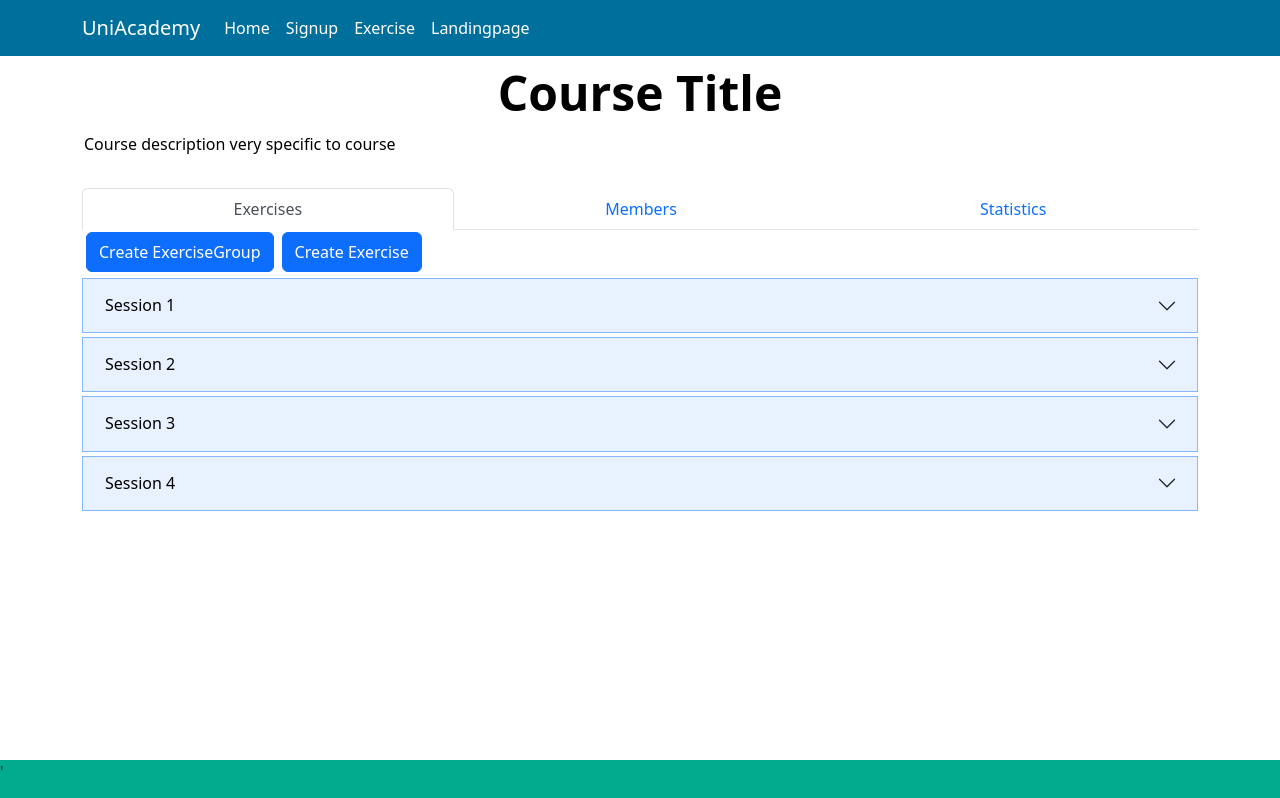
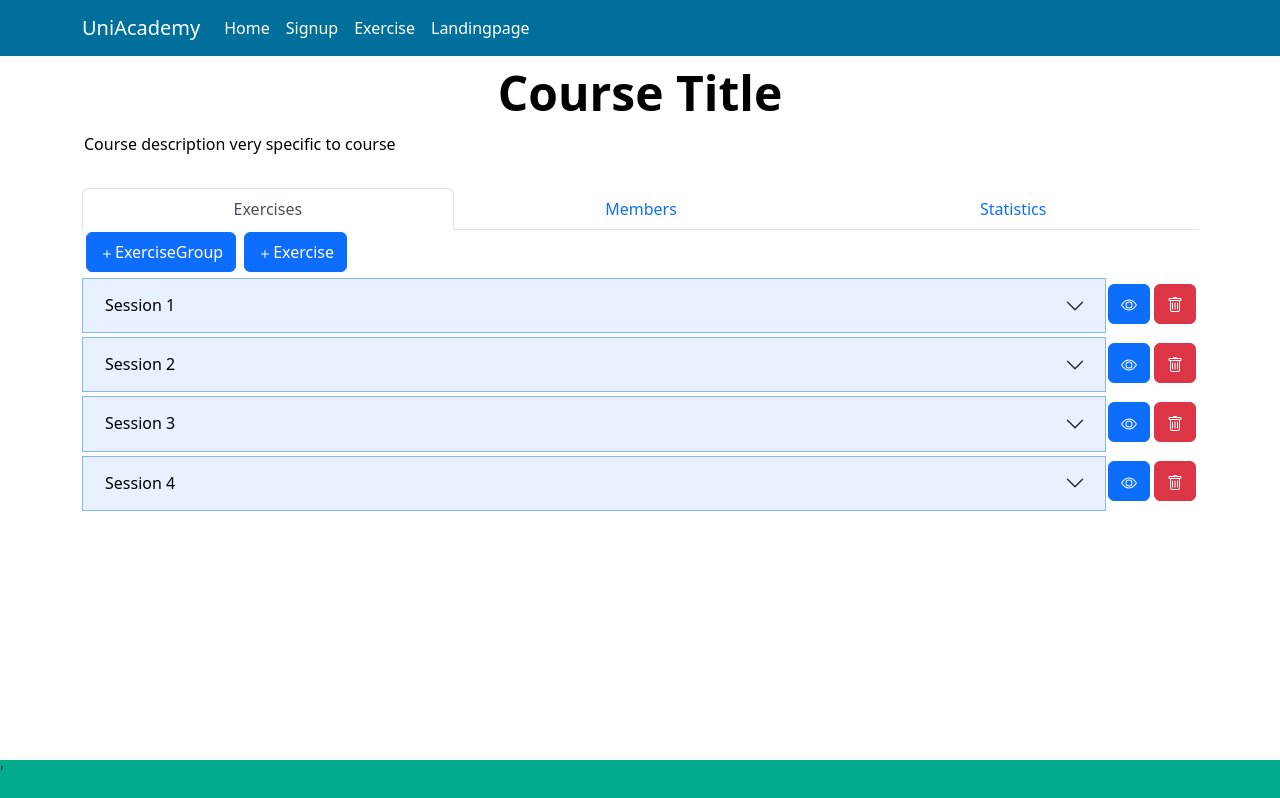
Before and after one commit to KrisMP99/P7, a React (Create React App) app in the folder P7WebApp/src/p7webapp.webui/: page /course/1 in a window 1280 px wide. Built offline with nearby package versions, Linux system fonts and the light colour scheme.

Commit message:
Updated course page

```diff
--- a/P7WebApp/src/p7webapp.webui/package.json
+++ b/P7WebApp/src/p7webapp.webui/package.json
@@ -15,6 +15,7 @@
     "bootstrap": "^5.2.1",
     "react": "^18.2.0",
     "react-bootstrap": "^2.5.0",
+    "react-bootstrap-icons": "^1.9.1",
     "react-dom": "^18.2.0",
     "react-router-dom": "^6.4.0",
     "react-scripts": "5.0.1",
--- a/P7WebApp/src/p7webapp.webui/src/App.css
+++ b/P7WebApp/src/p7webapp.webui/src/App.css
@@ -44,3 +44,12 @@
 .space-from-navbar {
     margin-top: 8%;
 }
+
+.btn-1 {
+  height: 40px;
+  margin: 0 4px;
+}
+.btn-2 {
+  height: 40px;
+  margin: 0 2px;
+}
--- a/P7WebApp/src/p7webapp.webui/src/Components/Course/Course.css
+++ b/P7WebApp/src/p7webapp.webui/src/Components/Course/Course.css
@@ -5,6 +5,11 @@
 .create-btns {
     margin: 2px 4px;
     height: 40px;
+    display: flex;
+}
+
+.is-invisible {
+    opacity: 0.5;
 }
 
 .input-field {
--- a/P7WebApp/src/p7webapp.webui/src/Components/Course/Course.tsx
+++ b/P7WebApp/src/p7webapp.webui/src/Components/Course/Course.tsx
@@ -1,17 +1,18 @@
 import React, { useEffect, useRef, useState } from 'react';
-import { Accordion, Button, Container } from 'react-bootstrap';
-import AccordionBody from 'react-bootstrap/esm/AccordionBody';
-import AccordionHeader from 'react-bootstrap/esm/AccordionHeader';
-import { useParams } from 'react-router-dom';
+import { Button, Container } from 'react-bootstrap';
 import { User } from '../../App';
 import Tab from 'react-bootstrap/Tab';
 import Tabs from 'react-bootstrap/Tabs';
 import './Course.css';
-import CreateExerciseModal, { ShowModal } from '../Modals/CreateExerciseModal/CreateExerciseModal';
+import { ShowModal } from '../Modals/CreateExerciseModal/CreateExerciseModal';
+import ExerciseOverview from './ExerciseOverview/ExerciseOverview';
+import DeleteConfirmModal, { DeleteElementType, ShowDeleteConfirmModal } from '../Modals/DeleteConfirmModal/DeleteConfirmModal';
+import { Plus } from 'react-bootstrap-icons';
 
 export interface ExerciseGroup {
     id: number;
     title: string;
+    isVisible: boolean;
 }
 
 export interface Exercise {
@@ -35,93 +36,48 @@ interface CourseProps {
 }
 
 export default function Course(props: CourseProps) {
-    const params = useParams();
+    const openDeleteExerciseModalRef = useRef<ShowDeleteConfirmModal>(null);
     const [isOwner, setIsOwner] = useState<boolean>(false);
-    const [course, setCourse] = useState<Course|null>(null);
+    const [course, setCourse] = useState<Course | null>(null);
 
     //DUMMY DATA:
-    const exGroups: ExerciseGroup[] = [{id: 0, title:"Session 1"}, {id: 1, title:"Session 2"}, {id: 2, title:"Session 3"}, {id: 3, title:"Session 4"}];
+    const exGroups: ExerciseGroup[] = [
+        { id: 0, title: "Session 1", isVisible: true },
+        { id: 1, title: "Session 2", isVisible: true },
+        { id: 2, title: "Session 3", isVisible: true },
+        { id: 3, title: "Session 4", isVisible: true }
+    ];
     const ex: Exercise[] = [
-        {id:0, exerciseGroupId:0, title:'Exercise 1', isVisible:true},
-        {id:1, exerciseGroupId:1, title:'Exercise 1', isVisible:true},
-        {id:2, exerciseGroupId:1, title:'Exercise 2', isVisible:true},
-        {id:3, exerciseGroupId:2, title:'Exercise 1', isVisible:true},
-        {id:4, exerciseGroupId:2, title:'Exercise 2', isVisible:true},
-        {id:5, exerciseGroupId:2, title:'Exercise 3', isVisible:true},
-        {id:6, exerciseGroupId:3, title:'Exercise 1', isVisible:true},
-        {id:7, exerciseGroupId:3, title:'Exercise 2', isVisible:true},
-        {id:8, exerciseGroupId:3, title:'Exercise 3', isVisible:true},
-        {id:9, exerciseGroupId:3, title:'Exercise 4', isVisible:true}
+        { id: 0, exerciseGroupId: 0, title: 'Exercise 1', isVisible: true },
+        { id: 1, exerciseGroupId: 1, title: 'Exercise 1', isVisible: true },
+        { id: 2, exerciseGroupId: 1, title: 'Exercise 2', isVisible: true },
+        { id: 3, exerciseGroupId: 2, title: 'Exercise 1', isVisible: true },
+        { id: 4, exerciseGroupId: 2, title: 'Exercise 2', isVisible: true },
+        { id: 5, exerciseGroupId: 2, title: 'Exercise 3', isVisible: true },
+        { id: 6, exerciseGroupId: 3, title: 'Exercise 1', isVisible: true },
+        { id: 7, exerciseGroupId: 3, title: 'Exercise 2', isVisible: true },
+        { id: 8, exerciseGroupId: 3, title: 'Exercise 3', isVisible: true },
+        { id: 9, exerciseGroupId: 3, title: 'Exercise 4', isVisible: true }
     ]
 
 
-    useEffect(()=>{
+    useEffect(() => {
         //Fetch course here and set it
         if (props.user.id === course?.ownerId && !isOwner) {
             setIsOwner(true);
         }
-        setCourse({title: 'Course Title', description: 'Course description very specific to course', exerciseGroups: exGroups, exercises: ex, ownerId: 0});
-    },  [course?.ownerId]);
+        setCourse({ title: 'Course Title', description: 'Course description very specific to course', exerciseGroups: exGroups, exercises: ex, ownerId: 0 });
+    }, [course?.ownerId]);
 
-    let exerciseGroupElements: JSX.Element[] = [];
-    if (course && course.exerciseGroups.length > 0 && course.exercises) {
-        exerciseGroupElements = course.exerciseGroups.map((value, index, array) => {
-            const exerciseElements: JSX.Element[] = course.exercises.filter((val) => {
-                return val.exerciseGroupId === value.id;
-            }).map((val, id, arr) => {
-                return (
-                    <div key={id} className='exercise-container d-flex' onClick={(e)=>{
-                        console.log("Opening exercise");
-                    }}>
-                        <div className='exercise-title'>{val.title}</div>
-                        <div className='exercise-owner-container' style={{display:isOwner?'':'none'}}>
-                            <button onClick={(e) => {
-                                e.stopPropagation();
-                                console.log("Opening exercise in edit mode");
-                            }}>
-                                Edit
-                            </button>
-                            <button onClick={(e) => {
-                                e.stopPropagation();
-                                console.log("Deleting exercise");
-                            }}>
-                                Delete
-                            </button>
-                        </div>
-                    </div>
-                )
-            });
-            return (
-            <Accordion key={index}>
-                <AccordionHeader>
-                    <input
-                        className='input-field'
-                        value={value.title}
-                        onChange={(e)=>{
-                            if (course && e.target.value !== value.title) {
-                                let exerciseGroups = [...course.exerciseGroups]
-                                exerciseGroups[exerciseGroups.findIndex((val) => val.id === value.id)].title = e.target.value;
-                                setCourse({...course, exerciseGroups: exerciseGroups});
-                            }
-                        }}
-                        readOnly={!isOwner}
-                    />
-                </AccordionHeader>
-                <AccordionBody>
-                    {exerciseElements}
-                </AccordionBody>
-            </Accordion>)
-        });
-    }
     return (
         <Container>
             <div className='course-title-container'>
                 <input
                     className='input-field course-title'
                     value={course ? course.title : 'Title'}
-                    onChange={(e)=>{
+                    onChange={(e) => {
                         if (course && e.target.value !== course?.title) {
-                            setCourse({...course, title: e.target.value});
+                            setCourse({ ...course, title: e.target.value });
                         }
                     }}
                     readOnly={!isOwner}
@@ -131,9 +87,9 @@ export default function Course(props: CourseProps) {
                 <textarea
                     className='text-area'
                     value={course ? course.description : 'Description here'}
-                    onChange={(e)=>{
+                    onChange={(e) => {
                         if (course && e.target.value !== course?.description) {
-                            setCourse({...course, description: e.target.value});
+                            setCourse({ ...course, description: e.target.value });
                         }
                     }}
                     readOnly={!isOwner}
@@ -142,24 +98,30 @@ export default function Course(props: CourseProps) {
             <div className='course-exercises-container'>
                 <Tabs defaultActiveKey={'exercises'} fill={isOwner}>
                     <Tab eventKey={'exercises'} title={'Exercises'}>
-                        <div className='d-flex'>
+                        <div className={'d-flex' + (isOwner?'':' d-none')}>
                             <Button className={'create-btns'} onClick={() => {
                                 let groups = [...course?.exerciseGroups!,
-                                    {
-                                        id: Math.max(...course!.exerciseGroups?.map(o => o.id), 0) + 1,
-                                        title: 'New group added'
-                                    }];
-                                setCourse({...course!, exerciseGroups: groups});
+                                {
+                                    id: Math.max(...course!.exerciseGroups?.map(o => o.id), 0) + 1,
+                                    title: 'New group added',
+                                    isVisible: true
+                                }];
+                                setCourse({ ...course!, exerciseGroups: groups });
                             }}>
-                                Create ExerciseGroup
+                                <Plus/>ExerciseGroup
                             </Button>
                             <Button className={'create-btns'} onClick={() => {
                                 props.openCreateExerciseModalRef.current?.handleShow();
                             }}>
-                                Create Exercise
+                                <Plus/>Exercise
                             </Button>
                         </div>
-                        {exerciseGroupElements}
+                        <ExerciseOverview
+                            course={course}
+                            changeCourse={(newCourse: Course) => { setCourse(newCourse) }}
+                            openDeleteExerciseModalRef={openDeleteExerciseModalRef}
+                            isOwner={isOwner}
+                        />
                     </Tab>
                     <Tab eventKey={'members'} title={'Members'}>
                         <p>Member overview here.</p>
@@ -169,6 +131,21 @@ export default function Course(props: CourseProps) {
                     </Tab>
                 </Tabs>
             </div>
+            <DeleteConfirmModal
+                ref={openDeleteExerciseModalRef}
+                confirmDelete={(id: number, type: DeleteElementType) => {
+                    if(course) {
+                        if(type === DeleteElementType.EXERCISE) {
+                            let newExercises = course.exercises.filter((ex) => ex.id !== id);
+                            setCourse({...course, exercises: newExercises});
+                        }
+                        else if (type === DeleteElementType.EXERCISEGROUP) {
+                            let newExerciseGroups = course.exerciseGroups.filter((group) => group.id !== id)
+                            setCourse({...course, exerciseGroups: newExerciseGroups});
+                        }
+                    }
+                }}
+            />
         </Container>
     )
 }
--- /dev/null
+++ b/P7WebApp/src/p7webapp.webui/src/Components/Course/ExerciseOverview/ExerciseOverview.tsx
@@ -0,0 +1,129 @@
+import React, { useEffect, useState } from 'react'
+import { Accordion, Button } from 'react-bootstrap';
+import AccordionBody from 'react-bootstrap/esm/AccordionBody';
+import AccordionHeader from 'react-bootstrap/esm/AccordionHeader';
+import { Course } from '../Course';
+import '../Course.css';
+import { DeleteElementType, ShowDeleteConfirmModal } from '../../Modals/DeleteConfirmModal/DeleteConfirmModal';
+import '../../../App.css';
+import { Eye, EyeSlash, Pencil, Trash } from 'react-bootstrap-icons';
+
+interface ExerciseOverviewProps {
+    changeCourse: (course: Course) => void;
+    course: Course | null;
+    openDeleteExerciseModalRef: React.RefObject<ShowDeleteConfirmModal>;
+    isOwner: boolean;
+}
+
+export default function ExerciseOverview(props: ExerciseOverviewProps) {
+    const [course, setCourse] = useState<Course | null>(props.course);
+    const [isOwner, setIsOwner] = useState<boolean>(props.isOwner);
+
+    useEffect(() => {
+        setCourse(props.course);
+    }, [props.course?.exerciseGroups, props.course?.exercises]);
+    useEffect(() => {
+        setIsOwner(props.isOwner);
+    }, [props.isOwner]);
+
+    //Goes through every group and finds all exercises with a coresponding ID
+    //Afterwards we create each group and places the exercises inside.
+    let exerciseGroupElements: JSX.Element[] = [];
+    if (course && course.exerciseGroups.length > 0 && course.exercises) {
+        exerciseGroupElements = course.exerciseGroups.filter((group) => {
+
+            return (!isOwner ? group.isVisible : true);
+
+        }).map((value, index) => {
+
+            //Creates the exercise elements below:
+            const exerciseElements: JSX.Element[] = course.exercises.filter((val) => {
+
+                return val.exerciseGroupId === value.id && (!isOwner ? val.isVisible : true);
+
+            }).map((val, id) => {
+
+                let visibilityElement: JSX.Element = val.isVisible ? (<Eye />) : (<EyeSlash />);
+
+                return (
+                    <div key={id} className={'exercise-container d-flex ' + (!val.isVisible && 'is-invisible')} onClick={(e) => {
+                        console.log("Opening exercise");
+                    }}>
+                        <div className='exercise-title'>{val.title}</div>
+                        <div className={'exercise-owner-container'} style={{ display: props.isOwner ? '' : 'none' }}>
+                            <Button onClick={(e) => {
+                                e.stopPropagation();
+                                let updatedExercises = course.exercises.map((ex) => {
+                                    if (ex.id === val.id) return { ...ex, isVisible: !ex.isVisible }
+                                    else return ex;
+                                })
+                                props.changeCourse({ ...course, exercises: updatedExercises })
+                            }}>
+                                {visibilityElement}
+                            </Button>
+                            <Button onClick={(e) => {
+                                e.stopPropagation();
+                                console.log("Opening exercise in edit mode");
+                            }}>
+                                <Pencil />
+                            </Button>
+                            <Button variant='danger' onClick={(e) => {
+                                e.stopPropagation();
+                                props.openDeleteExerciseModalRef.current?.handleShow(val.title, val.id, DeleteElementType.EXERCISE);
+                            }}>
+                                <Trash />
+                            </Button>
+                        </div>
+                    </div>
+                )
+            });
+
+            return (
+                <Accordion key={index}>
+                    <div className='d-flex align-items-center flex-grow-1'>
+                        <AccordionHeader className={'flex-grow-1' + (value.isVisible ? '' : ' is-invisible')}>
+                            <input
+                                className='input-field'
+                                value={value.title}
+                                onChange={(e) => {
+                                    if (course && e.target.value !== value.title) {
+                                        let exerciseGroups = [...course.exerciseGroups]
+                                        exerciseGroups[exerciseGroups.findIndex((val) => val.id === value.id)].title = e.target.value;
+                                        setCourse({ ...course, exerciseGroups: exerciseGroups });
+                                    }
+                                }}
+                                readOnly={!props.isOwner}
+                            />
+                        </AccordionHeader>
+                        {props.isOwner &&
+                            (<div>
+                                <Button className={'btn-2'} onClick={(e) => {
+                                    e.stopPropagation();
+                                    let updatedGroups = course.exerciseGroups.map((group) => {
+                                        if (group.id === value.id) return { ...group, isVisible: !group.isVisible }
+                                        else return group;
+                                    })
+                                    props.changeCourse({ ...course, exerciseGroups: updatedGroups });
+                                }}>
+                                    {value.isVisible ? (<Eye />) : (<EyeSlash />)}
+                                </Button>
+                                <Button className='btn-2' variant='danger' onClick={(e) => {
+                                    e.stopPropagation();
+                                    props.openDeleteExerciseModalRef.current?.handleShow(value.title, value.id, DeleteElementType.EXERCISEGROUP)
+                                }}>
+                                    <Trash />
+                                </Button>
+                            </div>)
+                        }
+                    </div>
+                    <AccordionBody>
+                        {exerciseElements}
+                    </AccordionBody>
+                </Accordion>)
+        });
+    }
+
+    return (
+        <div>{exerciseGroupElements}</div>
+    )
+}
--- /dev/null
+++ b/P7WebApp/src/p7webapp.webui/src/Components/Modals/DeleteConfirmModal/DeleteConfirmModal.tsx
@@ -0,0 +1,63 @@
+import React, { useState, forwardRef, useImperativeHandle } from 'react';
+import { Modal, Button, Table } from 'react-bootstrap';
+
+interface DeleteConfirmModalProps {
+    confirmDelete: (id: number, type: DeleteElementType) => void;
+}
+export interface ShowDeleteConfirmModal {
+    handleShow: (displayName: string, id: number, type: DeleteElementType) => void;
+}
+
+export enum DeleteElementType {
+    EXERCISE,
+    EXERCISEGROUP
+}
+
+export const DeleteConfirmModal = forwardRef<ShowDeleteConfirmModal, DeleteConfirmModalProps>((props, ref) => {
+    const [show, setShow] = useState(false);
+    const [displayName, setDisplayName] = useState<string>('');
+    const [deleteId, setDeleteId] = useState<number>(0);
+    const [type, setType] = useState<DeleteElementType | null>(null);
+
+    const handleClose = () => setShow(false);
+
+    useImperativeHandle(
+        ref,
+        () => ({
+            handleShow(name: string, id: number, delType: DeleteElementType) {
+                setDisplayName(name);
+                setDeleteId(id);
+                setType(delType);
+                setShow(true);
+            }
+        }),
+    )
+
+
+    return (
+        <Modal show={show} onHide={handleClose} size='sm'>
+            <Modal.Header closeButton>
+                <Modal.Title>Warning!</Modal.Title>
+            </Modal.Header>
+            <Modal.Body>
+                <span>
+                    Are you sure that you want to delete {displayName}?
+                </span>
+            </Modal.Body>
+            <Modal.Footer>
+                <Button variant="secondary" onClick={handleClose}>
+                    Cancel
+                </Button>
+                <Button variant="danger" onClick={() => {
+                        props.confirmDelete(deleteId, type!);
+                        handleClose();
+                    }
+                }>
+                    Delete
+                </Button>
+            </Modal.Footer>
+        </Modal>
+    )
+});
+
+export default DeleteConfirmModal;
```
Also changed, not shown: 1 other file (tests, documents, lock files or other folders).
